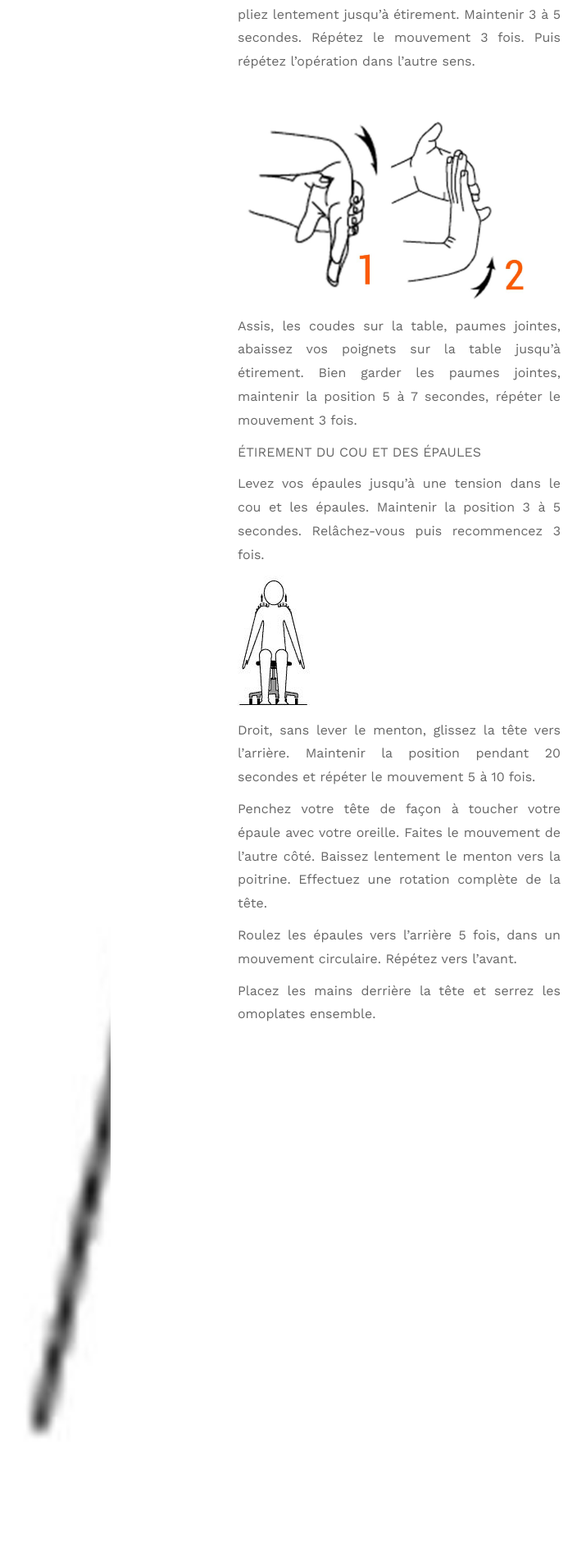
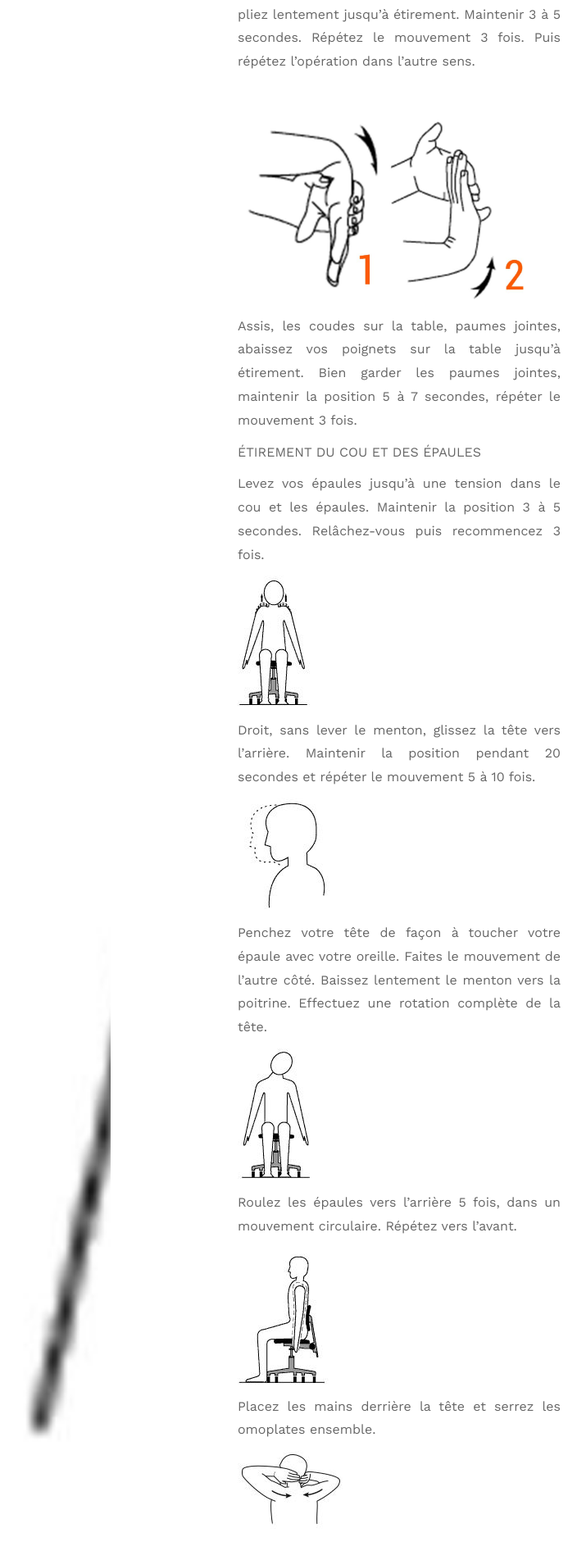
Before and after one commit to phildaponte/odemard, a Jekyll site: the page built from _posts/2017-06-26-que-faire-pendant-une-pause-au-travail-.md, in a window 1280 px wide. Shown: the part 1514-3417 px from the top of the page at 82% size, without its empty margins (441-1156 px from the left). Built offline with Jekyll 4.4.1, drawn with Linux system fonts in a browser that asks for light colours; comment, search, counter and statistics services are not loaded.

Commit message:
Update Blog Post “2017-06-26-que-faire-pendant-une-pause-au-travail-”

```diff
--- a/_posts/2017-06-26-que-faire-pendant-une-pause-au-travail-.md
+++ b/_posts/2017-06-26-que-faire-pendant-une-pause-au-travail-.md
@@ -44,9 +44,17 @@ Relâchez-vous puis recommencez 3 fois.
 Droit, sans lever le menton, glissez la tête vers l’arrière. Maintenir la position pendant 20 secondes et
 répéter le mouvement 5 à 10 fois.
 
+![null](/img/uploads/Capture 1.JPG)
+
 Penchez votre tête de façon à toucher votre épaule avec votre oreille. Faites le mouvement de
 l’autre côté. Baissez lentement le menton vers la poitrine. Effectuez une rotation complète de la tête.
 
+![null](/img/uploads/Capture 2.JPG)
+
 Roulez les épaules vers l’arrière 5 fois, dans un mouvement circulaire. Répétez vers l’avant.
 
+![null](/img/uploads/Capture3.JPG)
+
 Placez les mains derrière la tête et serrez les omoplates ensemble.
+
+![null](/img/uploads/Capture4.JPG)
```
Also changed, not shown: img/uploads/Capture 1.JPG (added), img/uploads/Capture 2.JPG (added), img/uploads/Capture3.JPG (added), img/uploads/Capture4.JPG (added).
